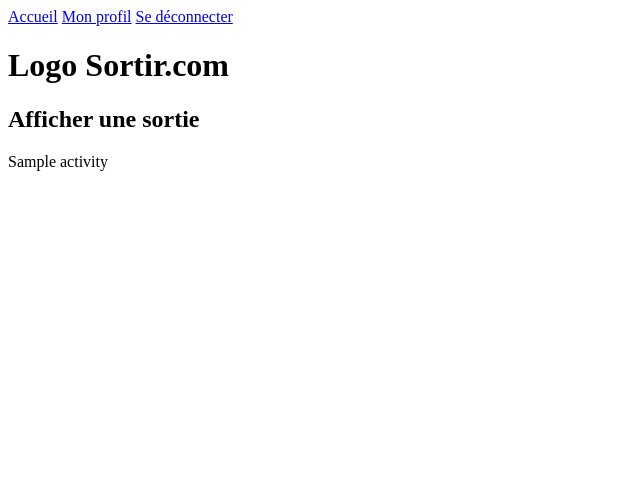
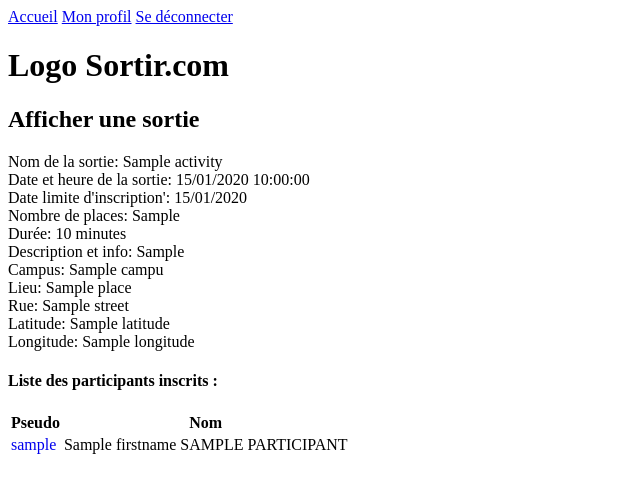
Before and after one commit to l-leponner/Sortir, a Symfony app: template templates/activity/display_activity.html.twig in a window 1280 px wide. Shown: the top 493 px of the page, without its empty margins (0-640 px from the left). Run offline with Twig, Linux system fonts and the light colour scheme; the template is opened without the code that fills it: most values are stand-ins (such as "Sample title", 1, 10 or a date in 2020); some libraries are stand-ins or nearby versions.

Commit message:
terminer la page de Afficher une sortie avec les boutons page précédente et retoure à l'accueil

```diff
--- a/src/Controller/ParticipantController.php
+++ b/src/Controller/ParticipantController.php
@@ -9,6 +9,7 @@ use Symfony\Component\HttpFoundation\Request;
 use Symfony\Component\HttpFoundation\Response;
 use Symfony\Component\PasswordHasher\Hasher\UserPasswordHasherInterface;
 use Symfony\Component\Routing\Annotation\Route;
+
 #[Route('/participant', name: 'participant_')]
 class ParticipantController extends AbstractController
 {
@@ -16,6 +17,7 @@ class ParticipantController extends AbstractController
     #[Route('/detail/{user}', name: 'detail')]
     public function profile(?Participant $user): Response
     {
+
         return $this->render('participant/detail.html.twig', [
             'user' =>$user
        ]);
--- a/templates/activity/display_activity.html.twig
+++ b/templates/activity/display_activity.html.twig
@@ -5,6 +5,32 @@
 {% block body %}
 
     <h2>Afficher une sortie</h2>
-         {{activity}}
-        {{dump(activity)}}
+    <label>Nom de la sortie: <span>{{activity.name}}</span></label><br>
+    <label>Date et heure de la sortie: <span>{{activity.dateTimeBeginning|date("d/m/Y H:i:s")}}</span></label><br>
+    <label>Date limite d'inscription': <span>{{activity.dateLimitRegistration|date("d/m/Y")}}</span></label><br>
+    <label>Nombre de places: <span>{{activity.maxNbRegistrations}}</span></label><br>
+    <label>Durée: <span>{{activity.duration}}</span> minutes</label><br>
+    <label>Description et info: <span>{{activity.infosActivity}}</span></label><br>
+    <label>Campus: <span>{{activity.campus.name}}</span></label><br>
+    <label>Lieu: <span>{{activity.place.name}}</span></label><br>
+    <label>Rue: <span>{{activity.place.street}}</span></label><br>
+    <label>Latitude: <span>{{activity.place.latitude}}</span></label><br>
+    <label>Longitude: <span>{{activity.place.longitude}}</span></label><br>
+
+    <div>
+        <h4>Liste des participants inscrits :</h4>
+        <table>
+            <tr>
+                <th> Pseudo</th>
+                <th> Nom</th>
+            </tr>
+            {%for participant in activity.participants %}
+            <tr>
+                <td><a style="text-decoration:none" href="{{ path('participant_detail', {'user': participant.id}) }}">{{participant.username}}</a></td>
+               <td>{{participant.firstname}} <span style="text-transform: uppercase">{{participant.name}}</span></td>
+            </tr>
+            {%endfor%}
+
+        </table>
+    </div>
 {% endblock %}
--- a/templates/main/index.html.twig
+++ b/templates/main/index.html.twig
@@ -87,7 +87,7 @@
                     <td><a href="{{path('participant_detail', {'user':activity.organizer.id})}}">{{activity.organizer.username}}</a></td>
                     <td>
                         {#Action Afficher#}
-                        {%if activity.state.wording != 'Activity created'%}<button><a href="{{path('change_activity', {'activity':activity.id})}}">Afficher : path TODO</a></button> {%endif%}
+                        {%if activity.state.wording != 'Activity created'%}<button><a href="{{path('displayActivity_display', {'activity':activity.id})}}">Afficher</a></button> {%endif%}
                         {#Action Se désister#}
                         {%if app.user in activity.participants%}<button><a href="{{path('desist', {'activity':activity.id})}}">Se désister</a></button>{%endif%}
                         {#Action S'inscrire#}
--- a/templates/participant/detail.html.twig
+++ b/templates/participant/detail.html.twig
@@ -15,7 +15,8 @@
         <br>
         <label for="{{user.campus.name}}">Campus : </label><span id="user-firstname">{{user.campus.name}}</span>
         <br>
-        <a href="{{path('index')}}" class="sidenav-link active" type="submit"><button>Retour</button></a>
+        <a href="{{path('index')}}" class="sidenav-link active" type="submit"><button>Retour à l'accueil</button></a>
+        <button onClick="window.history.back();" type="button">Page précédente</button>
     {%endif%}
 
 {% endblock %}
```
